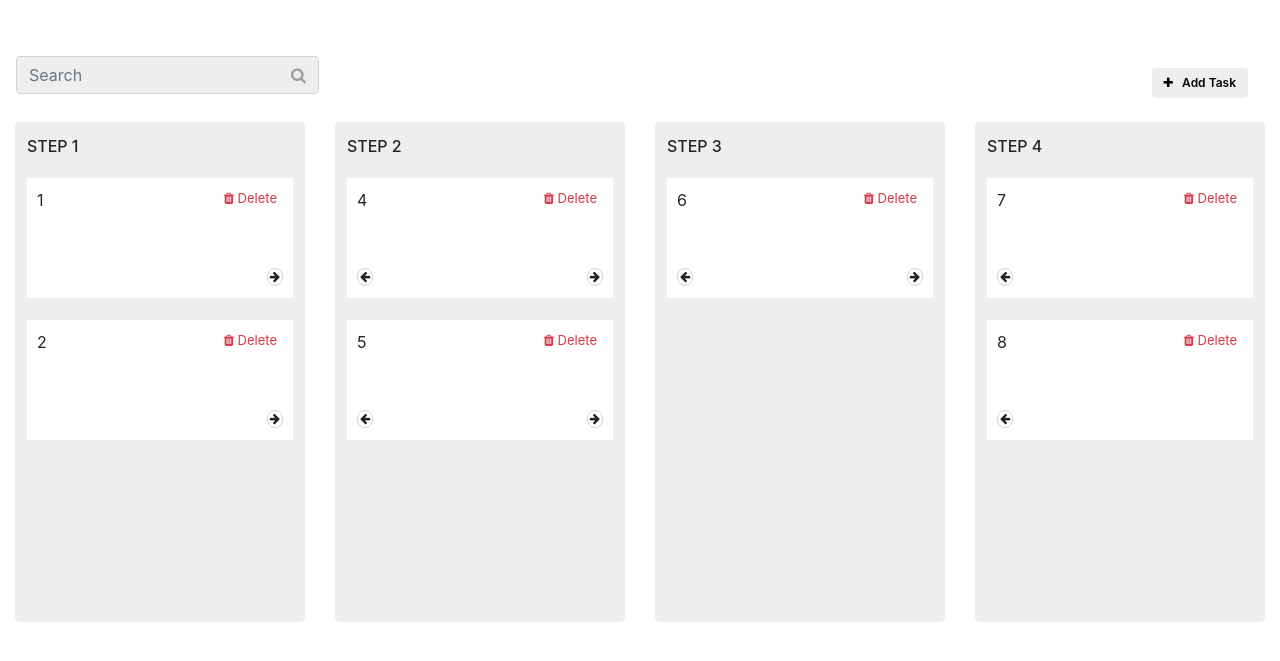
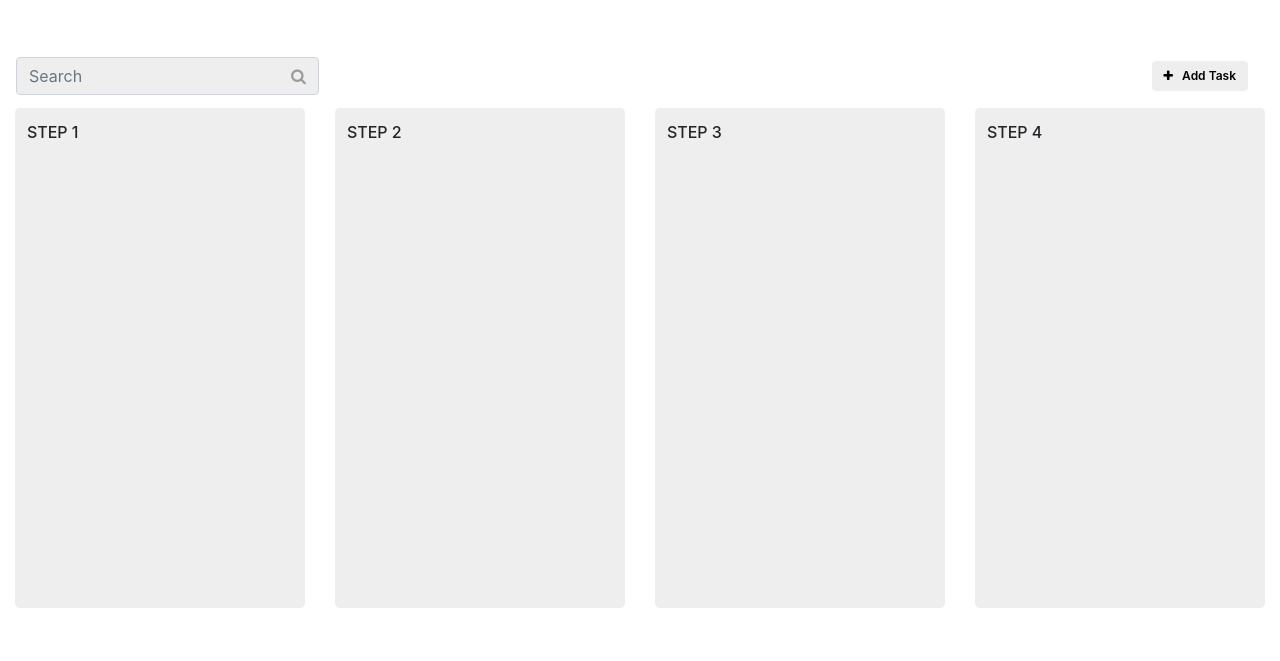
Before and after one commit to TusharPiplewar/shantiinfo, a Django app: template templates/task.html in a window 1280 px wide. Shown: the top 661 px of the page. Run offline with Django 5.2, Linux system fonts and the light colour scheme; the template is opened without the code that fills it, so the values that code supplies are empty; some libraries are stand-ins or nearby versions.

Commit message:
last commit

```diff
--- a/shantiinfo/urls.py
+++ b/shantiinfo/urls.py
@@ -20,6 +20,9 @@ from shantiinfo import views
 
 urlpatterns = [
     path('admin/', admin.site.urls),
-    path('', views.task_list,name="addtask"),
-    # path('add-task/', views.add_task,name="addtask"),
+    path('', views.task_list),
+    path('add-task/', views.add_task,name="addtask"),
+    path('<int:pk>/delete/', views.delete_record, name='delete_record'),
+
+
 ]
--- a/templates/task.html
+++ b/templates/task.html
@@ -25,10 +25,9 @@
 
         <div class="mt-5">
             <nav class="navbar navbar-light bg-white justify-content-between ">
-                <form class="form-inline" method="GET">
             <input class="form-control form-control2 mr-sm-2" name = "serch_d" type="search" placeholder="Search" aria-label="Search">
             <button class="btn btn-outline-success custom-search" type="submit"><i class="fa fa-search" aria-hidden="true"></i></button>
-          </form>
+
           <a class="navbar-brand"><button type="button" class="btn btn-primary btn-custom" data-toggle="modal" data-target="#exampleModalCenter">
             <i class="fa fa-plus" aria-hidden="true"></i> &nbsp; Add Task </button></a>
 
@@ -39,30 +38,29 @@
                 <div class="col-md-3">
                     <div class="bg-custom">
                     <h6>STEP 1</h6  >
+                        {% for i in title %}
+                        {% if i.task_step == "step_1"%}
                         <div class="card-custom">
-                            <div class="heading">1</div>
+
+                            <div class="heading">{{forloop.counter}}</div>
+
                             <div class="text-danger delete-icon">
                                 <button class="delete-icon"> <i class="fa fa-trash" aria-hidden="true"></i> Delete</button></div>
+
+
                             <div class="mt-5 arrow-custom">
                                 <div class="arrow-custom2">
                             <!-- <i class="fa fa-arrow-left left-custom" aria-hidden="true"></i> -->
                             <i class="fa fa-arrow-right right-custom" aria-hidden="true"></i>
                             </div>
                             </div>
+                            <div><p>{{i.id}} {{i.task_reason}} {{i.created_date}}</p></div>
                           </div>
+                            {% endif %}
+                            {% endfor %}
 
 
-                      <div class="card-custom">
-                        <div class="heading">2</div>
-                        <div class="text-danger delete-icon">
-                            <button class="delete-icon"> <i class="fa fa-trash" aria-hidden="true"></i> Delete</button></div>
-                        <div class="mt-5 arrow-custom">
-                            <div class="arrow-custom2">
-                        <!-- <i class="fa fa-arrow-left left-custom" aria-hidden="true"></i> -->
-                        <i class="fa fa-arrow-right right-custom" aria-hidden="true"></i>
-                        </div>
-                        </div>
-                      </div>
+
 
                       </div>
 
@@ -70,20 +68,24 @@
                 <div class="col-md-3">
                     <div class="bg-custom">
                     <h6>STEP 2</h6  >
+                        {% for i in title %}
+                        {% if i.task_step == "Step_2" %}
                         <div class="card-custom">
-                            <div class="heading">4</div>
+                            <div class="heading">{{forloop.counter}}</div>
                             <div class="text-danger delete-icon">
-                                <button class="delete-icon"> <i class="fa fa-trash" aria-hidden="true"></i> Delete</button></div>
+                                <button class="delete-icon"> <i class="fa fa-trash" aria-hidden="true" ></i> Delete</button></div>
                             <div class="mt-5 arrow-custom">
                                 <div class="arrow-custom2">
                             <i class="fa fa-arrow-left left-custom" aria-hidden="true"></i>
                             <i class="fa fa-arrow-right right-custom" aria-hidden="true"></i>
                             </div>
                             </div>
+                            <div><p>{{i.id}} {{i.task_reason}} {{i.created_date}}</p></div>
                           </div>
+                          {% endif %}
+                          {% endfor %}
 
-
-                      <div class="card-custom">
+                      {% comment %} <div class="card-custom">
                         <div class="heading">5</div>
                         <div class="text-danger delete-icon">
                             <button class="delete-icon"> <i class="fa fa-trash" aria-hidden="true"></i> Delete</button></div>
@@ -93,7 +95,7 @@
                         <i class="fa fa-arrow-right right-custom" aria-hidden="true"></i>
                         </div>
                         </div>
-                      </div>
+                      </div> {% endcomment %}
 
                       </div>
 
@@ -101,8 +103,10 @@
                 <div class="col-md-3">
                     <div class="bg-custom">
                     <h6>STEP 3</h6  >
+                        {% for i in title %}
+                        {% if i.task_step == "step_3"%}
                         <div class="card-custom">
-                            <div class="heading">6</div>
+                            <div class="heading">{{forloop.counter}}</div>
                             <div class="text-danger delete-icon">
                                 <button class="delete-icon"> <i class="fa fa-trash" aria-hidden="true"></i> Delete</button></div>
                             <div class="mt-5 arrow-custom">
@@ -111,7 +115,10 @@
                             <i class="fa fa-arrow-right right-custom" aria-hidden="true"></i>
                             </div>
                             </div>
+                            <div><p>{{i.id}} {{i.task_reason}} {{i.created_date}}</p></div>
                           </div>
+                          {% endif %}
+                          {% endfor %}
 
 
                       </div>
@@ -121,30 +128,27 @@
                     <div class="col-md-3">
                         <div class="bg-custom">
                         <h6>STEP 4</h6  >
+                            {% for i in title %}
+                        {% if i.task_step == "step_4"%}
                             <div class="card-custom">
-                                <div class="heading">7</div>
+                                <div class="heading">{{forloop.counter}}</div>
                                 <div class="text-danger delete-icon">
-                                    <button class="delete-icon"> <i class="fa fa-trash" aria-hidden="true"></i> Delete</button></div>
-                                <div class="mt-5 arrow-custom">
+                                    <a href="{{i.id}}/delete/">
+                                    <button class="delete-icon" type="submit"> <i class="fa fa-trash" aria-hidden="true"></i> Delete</button>
+                                    </a>
+                                </div>
+                                    <div class="mt-5 arrow-custom">
                                     <div class="arrow-custom2">
                                 <i class="fa fa-arrow-left left-custom" aria-hidden="true"></i>
                                 <!-- <i class="fa fa-arrow-right right-custom" aria-hidden="true"></i> -->
                                 </div>
                                 </div>
+                                <div><p>{{i.id}} {{i.task_reason}} {{i.created_date}}</p></div>
                               </div>
+                              {% endif %}
+                              {% endfor %}
 
 
-                          <div class="card-custom">
-                            <div class="heading">8</div>
-                            <div class="text-danger delete-icon">
-                                <button class="delete-icon"> <i class="fa fa-trash" aria-hidden="true"></i> Delete</button></div>
-                            <div class="mt-5 arrow-custom">
-                                <div class="arrow-custom2">
-                            <i class="fa fa-arrow-left left-custom" aria-hidden="true"></i>
-                            <!-- <i class="fa fa-arrow-right right-custom" aria-hidden="true"></i> -->
-                            </div>
-                            </div>
-                          </div>
 
                           </div>
 
@@ -157,11 +161,25 @@
     <!-- Modal -->
     <!-- Button trigger modal -->
     {% comment %} {{title}} {% endcomment %}
-    {% for i in title %}
-    {{i.task_reason}}
-    {% endfor %}
+
 
       <!-- Modal -->
+
+      {% comment %} <!DOCTYPE html>
+        <html>
+        <head>
+            <title>Delete Confirmation</title>
+        </head>
+        <body>
+            <h2>Confirm Deletion</h2>
+            <p>Are you sure you want to delete this record?</p>
+            <form method="post">
+                {% csrf_token %}
+                <button type="submit">Yes, Delete</button>
+            </form>
+        </body>
+        </html> {% endcomment %}
+
       <div class="modal fade" id="exampleModalCenter" tabindex="-1" role="dialog" aria-labelledby="exampleModalCenterTitle" aria-hidden="true">
         <div class="modal-dialog modal-dialog-centered" role="document">
           <div class="modal-content">
@@ -172,17 +190,16 @@
               </button>
             </div>
             <div class="modal-body">
-                <form>
+
                     <div class="form-group">
-                        <form method="post" action="{% url 'addtask' %}">
-                            {% csrf_token %}
+
                             <label for="task_reason">Task Reason:</label>
                             <input type="text" class="form-control" id="task_reason" name="task_reason" required><br><br>
 
                       </div>
 
-                    <button type="submit" class="btn btn-primary">Add Task</button>
-                  </form>
+                    <button  onclick="add_task()" class="btn btn-primary">Add Task</button>
+
             </div>
 
           </div>
@@ -194,7 +211,47 @@
         <script src="https://cdn.jsdelivr.net/npm/popper.js@1.12.9/dist/umd/popper.min.js" integrity="sha384-ApNbgh9B+Y1QKtv3Rn7W3mgPxhU9K/ScQsAP7hUibX39j7fakFPskvXusvfa0b4Q" crossorigin="anonymous"></script>
         <script src="https://cdn.jsdelivr.net/npm/bootstrap@4.0.0/dist/js/bootstrap.min.js" integrity="sha384-JZR6Spejh4U02d8jOt6vLEHfe/JQGiRRSQQxSfFWpi1MquVdAyjUar5+76PVCmYl" crossorigin="anonymous"></script>
       </body>
-    </html>
+
+      <script src="https://ajax.googleapis.com/ajax/libs/jquery/3.5.1/jquery.min.js"></script>
+      <script src="https://cdn.jsdelivr.net/npm/sweetalert2@11"></script>
+      <script >
+
+        function add_task(){
+
+            var task_reason = $('#task_reason').val()
+            console.log(task_reason)
+
+            // create an AJAX call
+            $.ajax({
+                 // get the form data
+                url: "{% url 'addtask' %}",
+                type:"GET",
+                dataType: "json",
+                data: {
+                    task_reason: task_reason,
+                    //csrfmiddilewaretoken:"{{csrf_token}}"
+                },
+                //csrfmiddlewaretoken: '{% csrf_token %}'
+
+                // on success
+                success: function(response) {
+                   console.log(response)
+                   Swal.fire(
+                    'Good job!',
+                    'You clicked the button!',
+                    'success'
+                    )
+                                    },
+                // on error
+                error: function(response) {
+                    // alert the error if any error occured
+                    console.log(response.responseJSON.errors)
+                }
+            })
+        }
+
+             </script>
+             </html>
 
     <style>
         .bg-custom{
```
Also changed, not shown: shantiinfo/views.py (+20 -11 lines), db.sqlite3.
